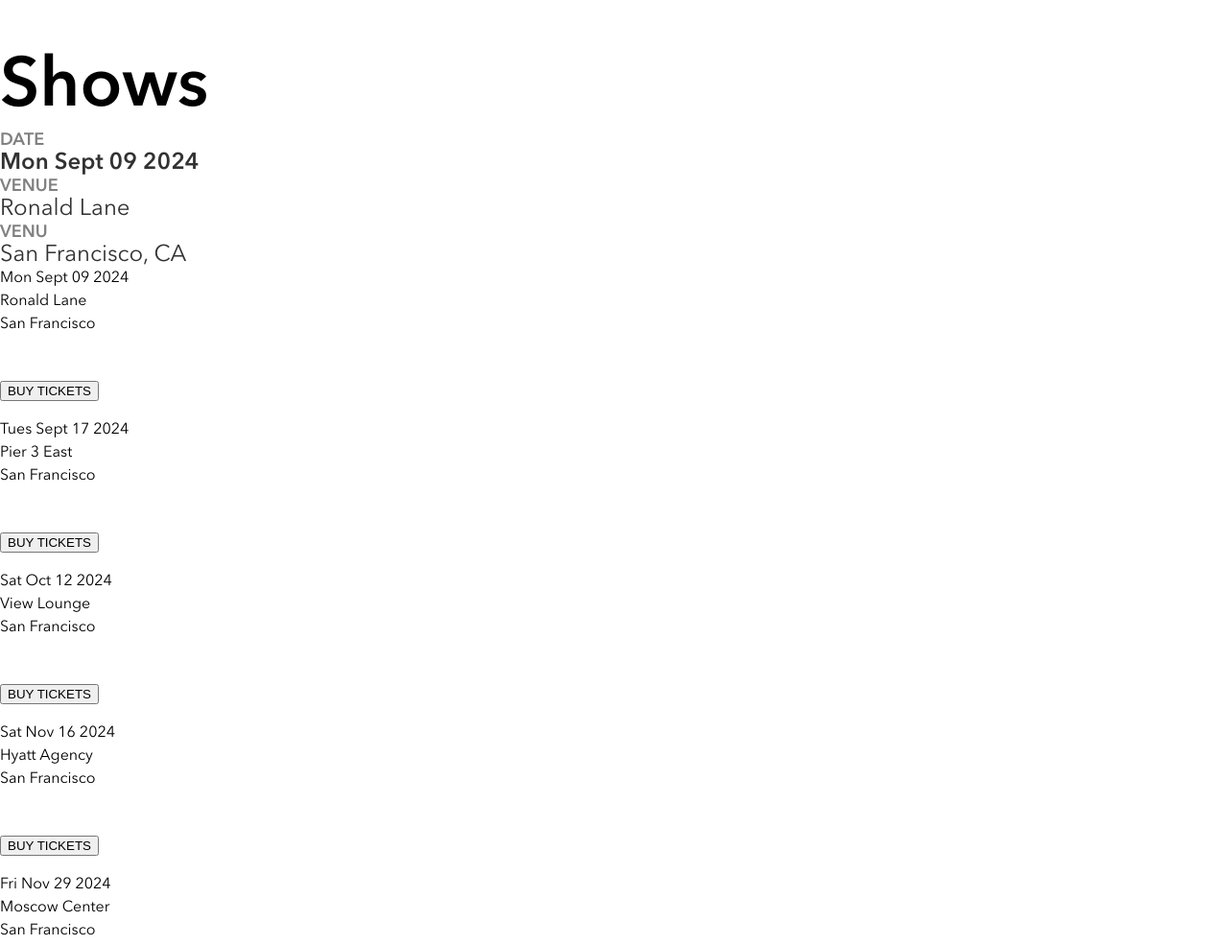
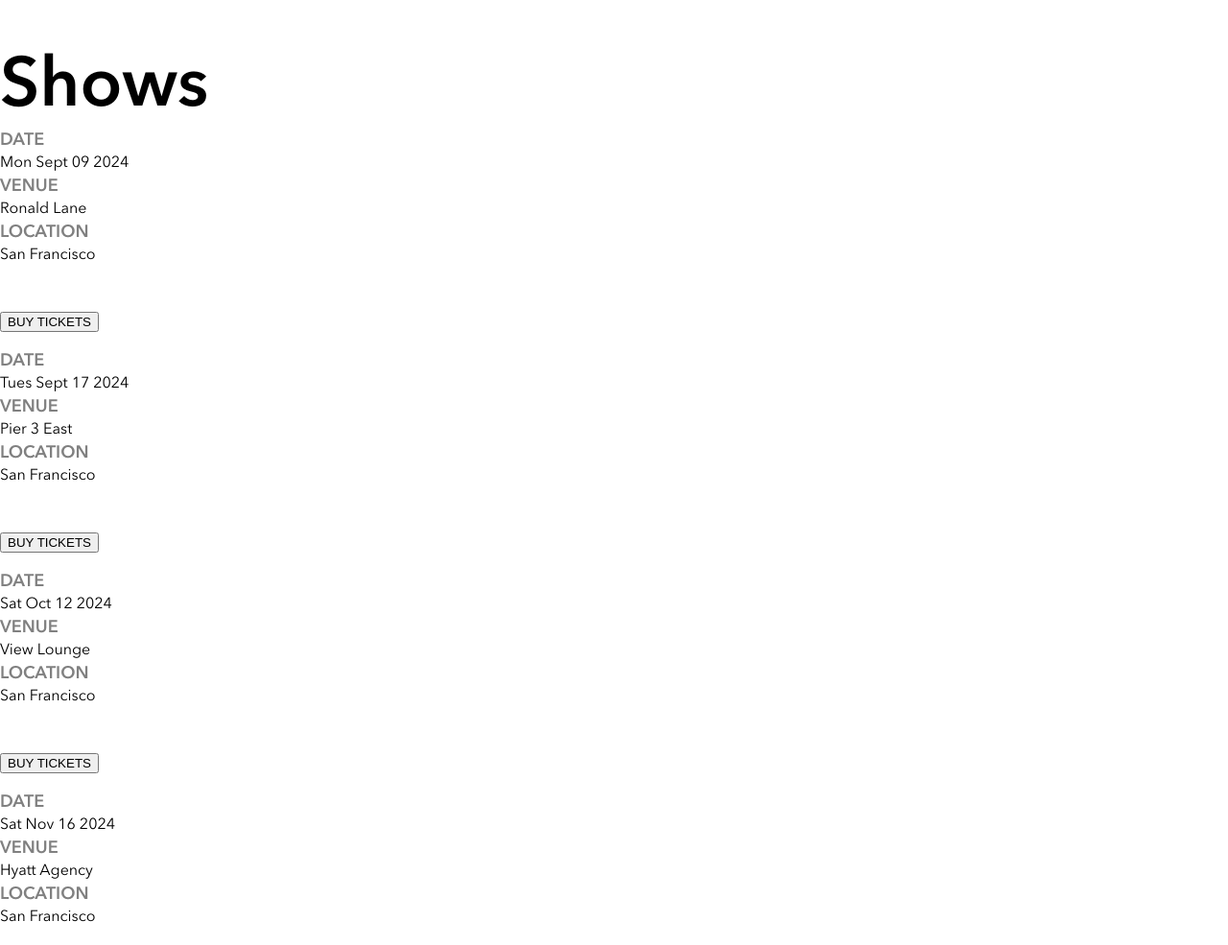
Before and after one commit to ren-climatetech/reine-donnestad-bandsite, a plain HTML site: page pages/shows.html in a window 1280 px wide. Shown: the part 832-1817 px from the top of the page at 96% size. Drawn offline with Linux system fonts and the light colour scheme.

Commit message:
formatted JavaScript for Shows page

```diff
--- a/pages/shows.html
+++ b/pages/shows.html
@@ -39,15 +39,10 @@
   </div>
 
     <main>
-      <h1 class="shows">Shows</p>
+      <h1 class="shows">Shows</h1>
 
       <div class="shows__container">
-      <p class="shows__header">DATE</p>
-      <p class="shows__date">Mon Sept 09 2024</p>
-      <p class="shows__header">VENUE</p>
-      <p class="shows__location">Ronald Lane</p>
-      <p class="shows__header">VENU</p>
-      <p class="shows__location">San Francisco, CA</p>
+
 
     </main>
 
--- a/scripts/build-shows-page.js
+++ b/scripts/build-shows-page.js
@@ -9,31 +9,62 @@ const showData = [
     {date: 'Wed Dec 18 2024', venue: 'Press Club', location:'San Francisco'},
 ];
 
+
+
 for (let i=0; i < showData.length; i++) {
     const showContainer = document.createElement('div');
     showContainer.classList.add('show-container');
 
-    // create a p object with some text content in it
+    const dateContainer = document.createElement('div');
+    dateContainer.classList.add('date-container');
+
+    const headerDate = document.createElement('p');
+    headerDate.classList.add('shows__header');
+    headerDate.textContent = 'DATE';
+
     const date = document.createElement('p');
     date.classList.add('date');
     date.textContent = showData[i].date;
+
+    dateContainer.appendChild(headerDate);
+    dateContainer.appendChild(date);
+
+    const venueContainer = document.createElement('div');
+    venueContainer.classList.add('venue-container');
+
+    const headerVenue = document.createElement('p');
+    headerVenue.classList.add('shows__header');
+    headerVenue.textContent = 'VENUE';
 
     const venue = document.createElement('p');
     venue.classList.add('venue');
     venue.textContent = showData[i].venue;
 
+    venueContainer.appendChild(headerVenue);
+    venueContainer.appendChild(venue);
+
+    const locationContainer = document.createElement('div');
+    locationContainer.classList.add('location-container');
+
+
+    const headerLocation = document.createElement('p');
+    headerLocation.classList.add('shows__header');
+    headerLocation.textContent = 'LOCATION';
+
     const showLocation = document.createElement('p');
     showLocation.classList.add('location');
     showLocation.textContent = showData[i].location;
 
+    locationContainer.appendChild(headerLocation);
+    locationContainer.appendChild(showLocation);
+
     const button = document.createElement("button");
     button.innerText = "BUY TICKETS";
 
-    showContainer.appendChild(date);
-    showContainer.appendChild(venue);
-    showContainer.appendChild(showLocation);
+    showContainer.appendChild(dateContainer);
+    showContainer.appendChild(venueContainer);
+    showContainer.appendChild(locationContainer);
     showContainer.appendChild(button);
-
 
     button.addEventListener('click',()=> {
         console.log('someone bought a ticket');
```
Lines whose indentation alone changed are shown as unchanged.
